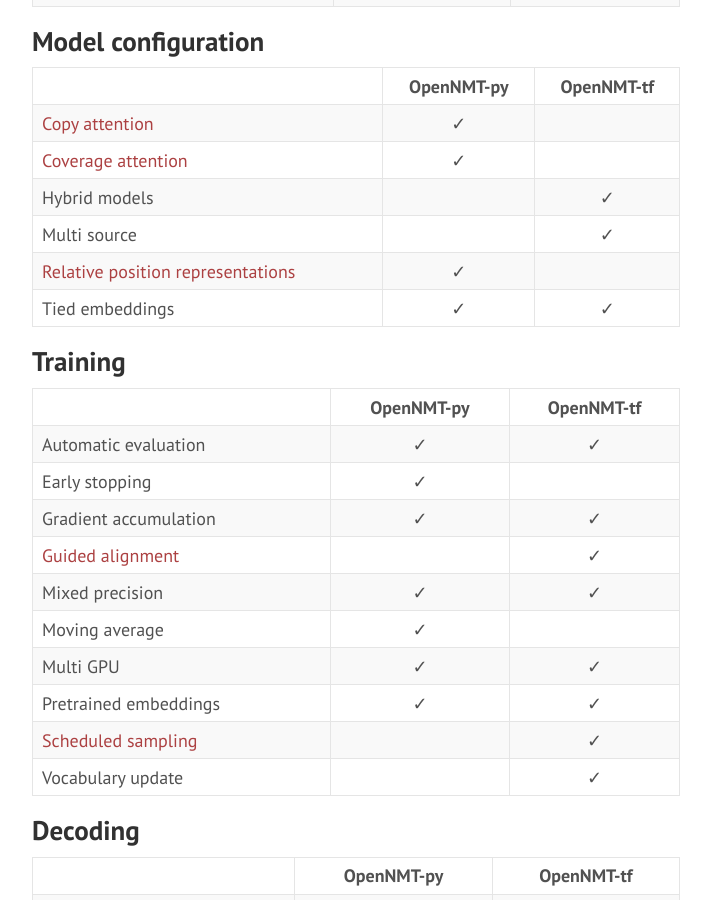
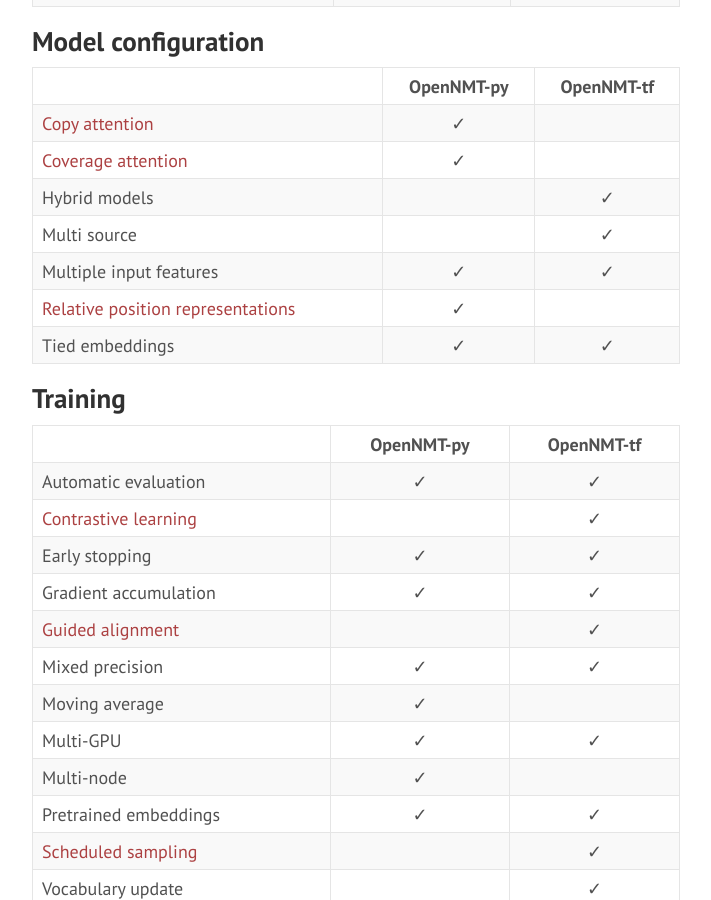
Before and after one commit to OpenNMT/opennmt.github.io, a Jekyll site: the page built from features.md, in a window 1280 px wide and 900 px high, scrolled down 1279 px. Shown: the whole window, without its empty margins (284-995 px from the left). Built offline with Jekyll 4.4.1, drawn with Linux system fonts in a browser that asks for light colours.

Commit message:
Update features matrix

```diff
--- a/features.md
+++ b/features.md
@@ -40,6 +40,7 @@ While OpenNMT initialy focused on standard sequence to sequence models applied t
 | [Coverage attention](https://arxiv.org/abs/1601.04811) | ✓ | |
 | Hybrid models | | ✓ |
 | Multi source | | ✓ |
+| Multiple input features | ✓ | ✓ |
 | [Relative position representations](https://arxiv.org/abs/1803.02155) | ✓ | |
 | Tied embeddings | ✓ | ✓ |
 
@@ -48,12 +49,14 @@ While OpenNMT initialy focused on standard sequence to sequence models applied t
 | | OpenNMT-py | OpenNMT-tf |
 | --- | :---: | :---: |
 | Automatic evaluation | ✓ | ✓ |
-| Early stopping | ✓ | |
+| [Contrastive learning](https://ai.google/research/pubs/pub48253/) | | ✓ |
+| Early stopping | ✓ | ✓ |
 | Gradient accumulation | ✓ | ✓ |
 | [Guided alignment](https://arxiv.org/abs/1607.01628) | | ✓ |
 | Mixed precision | ✓ | ✓ |
 | Moving average | ✓ | |
-| Multi GPU | ✓ | ✓ |
+| Multi-GPU | ✓ | ✓ |
+| Multi-node | ✓ | |
 | Pretrained embeddings | ✓ | ✓ |
 | [Scheduled sampling](https://arxiv.org/abs/1506.03099) | | ✓ |
 | Vocabulary update | | ✓ |
```
